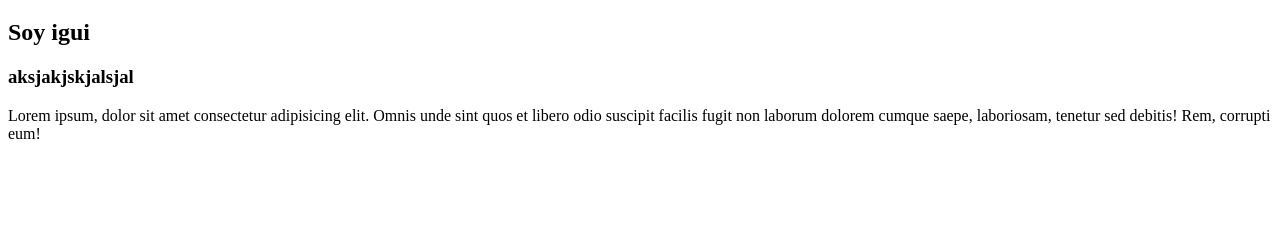
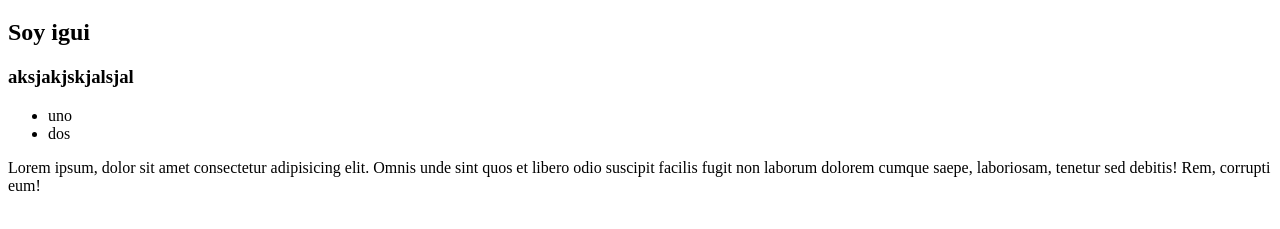
Before and after one commit to ignacioNieto95/Prueba2Github, a plain HTML site: page index.html in a window 1280 px wide. Shown: the part 61-290 px from the top of the page. Drawn offline with Linux system fonts and the light colour scheme.

Commit message:
agregolista

```diff
--- a/index.html
+++ b/index.html
@@ -10,6 +10,12 @@
     <h1>Holaaaaaa</h1>
     <h2>Soy igui</h2>
     <h3>aksjakjskjalsjal</h3>
+    <div>
+        <ul>
+            <li>uno</li>
+            <li>dos</li>
+        </ul>
+    </div>
     <p>Lorem ipsum, dolor sit amet consectetur adipisicing elit. Omnis unde sint quos et libero odio suscipit facilis fugit non laborum dolorem cumque saepe, laboriosam, tenetur sed debitis! Rem, corrupti eum!</p>
 </body>
 </html>
```
